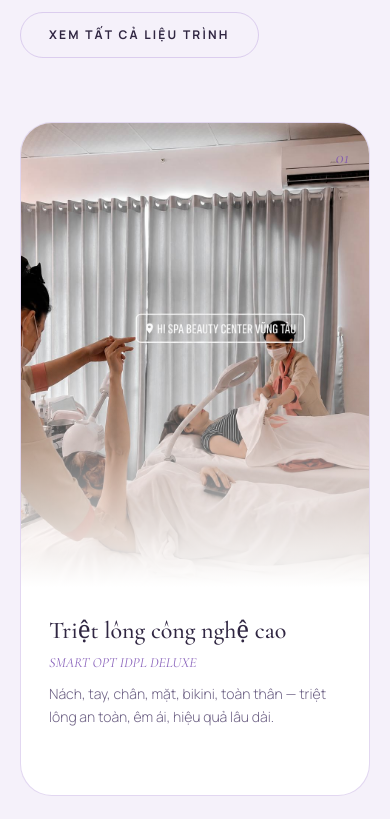
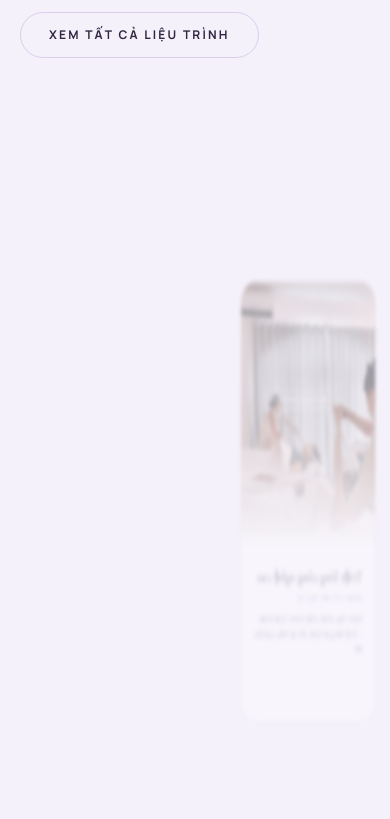
Before and after one commit to dungvt1234/hi-medical-news-website, a Next.js app: page / in a window 390 px wide. Shown: the part 2360-3179 px from the top of the page. Built offline with nearby package versions, Linux system fonts and the light colour scheme.

Commit message:
feat: treatments section -> horizontal scroll-driven 3D coverflow carousel (pin + translateX + perspective/rotateY/translateZ + z-depth blur fading)

```diff
--- a/components/Treatments.tsx
+++ b/components/Treatments.tsx
@@ -3,11 +3,19 @@
 import { useEffect, useRef } from 'react';
 import Link from 'next/link';
 import { Percent } from 'lucide-react';
+import gsap from 'gsap';
+import { ScrollTrigger } from 'gsap/ScrollTrigger';
 import Reveal from './Reveal';
 
+gsap.registerPlugin(ScrollTrigger);
+
 /**
- * Signature Treatments — 4 cards dịch vụ
- * Style: dark navy, large image, minimal typography, hover zoom nhẹ
+ * Signature Treatments — horizontal scroll-driven 3D carousel
+ *
+ * - Cuộn dọc → section bị PIN, dải 6 card TRƯỢT NGANG theo cuộn (scrub).
+ * - Container có perspective; mỗi card có rotateY + translateZ + scale + blur
+ *   + opacity thay đổi theo vị trí so với trung tâm viewport (coverflow depth).
+ * - Card ở giữa: to, rõ, nổi bật. Card xa: lùi sâu, mờ, nhỏ lại (z-depth fading).
  */
 const SERVICES = [
   {
@@ -56,35 +64,77 @@ const SERVICES = [
 ];
 
 export default function Treatments() {
-  const ref = useRef<HTMLDivElement>(null);
+  const triggerRef = useRef<HTMLDivElement>(null);
+  const trackRef = useRef<HTMLDivElement>(null);
 
   useEffect(() => {
-    const el = ref.current;
-    if (!el) return;
-    const obs = new IntersectionObserver(
-      (entries) => {
-        entries.forEach((e) => {
-          if (e.isIntersecting) {
-            el.querySelectorAll('.reveal').forEach((n, i) => {
-              setTimeout(() => n.classList.add('is-visible'), i * 120);
-            });
-            obs.disconnect();
-          }
+    const section = triggerRef.current;
+    const track = trackRef.current;
+    if (!section || !track) return;
+
+    const cards = Array.from(track.querySelectorAll<HTMLElement>('.t-card'));
+
+    // Đo theo từng lần refresh để responsive chuẩn
+    const getScroll = () => {
+      const total = track.scrollWidth - window.innerWidth;
+      return total > 0 ? total : 0;
+    };
+
+    const updateDepth = () => {
+      const center = window.innerWidth / 2;
+      const p = gsap.getProperty(track, 'x') as number;
+      cards.forEach((card) => {
+        const rect = card.getBoundingClientRect();
+        const cardCenter = rect.left + rect.width / 2;
+        const diff = (cardCenter - center) / (window.innerWidth * 0.55); // chuẩn hoá
+        const abs = Math.min(Math.abs(diff), 1.6);
+        const rotY = diff * -30;
+        const tz = -abs * 320;
+        const scale = 1 - abs * 0.22;
+        const blur = abs * 2.5;
+        const opacity = 1 - abs * 0.6;
+        gsap.set(card, {
+          rotationY: rotY,
+          z: tz,
+          scale: Math.max(scale, 0.66),
+          opacity: Math.max(opacity, 0.35),
+          filter: `blur(${blur.toFixed(1)}px)`,
         });
-      },
-      { threshold: 0.15 }
-    );
-    obs.observe(el);
-    return () => obs.disconnect();
+      });
+      void p;
+    };
+
+    const ctx = gsap.context(() => {
+      gsap.to(track, {
+        x: () => -getScroll(),
+        ease: 'none',
+        scrollTrigger: {
+          trigger: section,
+          start: 'top top',
+          end: () => '+=' + Math.max(getScroll(), 1200),
+          scrub: 1,
+          pin: true,
+          anticipatePin: 1,
+          invalidateOnRefresh: true,
+          onUpdate: updateDepth,
+        },
+      });
+    }, section);
+
+    // Cập nhật depth ban đầu
+    requestAnimationFrame(() => ScrollTrigger.refresh());
+    updateDepth();
+
+    return () => ctx.revert();
   }, []);
 
   return (
-    <section id="treatments" className="bg-night py-24 sm:py-32">
-      <div ref={ref} className="mx-auto max-w-7xl px-5 sm:px-8">
-        {/* Heading */}
+    <section id="treatments" className="relative bg-night">
+      {/* Heading */}
+      <div className="mx-auto max-w-7xl px-5 pt-24 sm:px-8 sm:pt-32">
         <div className="mb-16 flex flex-col items-start justify-between gap-6 sm:flex-row sm:items-end">
           <div>
-            <p className="eyebrow reveal mb-5 flex items-center gap-3">
+            <p className="eyebrow mb-5 flex items-center gap-3">
               <span className="h-px w-10 bg-gold" />
               Signature Treatments
             </p>
@@ -96,26 +146,32 @@ export default function Treatments() {
           </div>
           <a
             href="#contact"
-            className="reveal inline-flex shrink-0 items-center gap-2 rounded-full border border-luxury px-7 py-3.5 text-xs font-bold uppercase tracking-[0.18em] text-ink transition-all duration-500 hover:border-rose/60 hover:text-rose-deep"
+            className="inline-flex shrink-0 items-center gap-2 rounded-full border border-luxury px-7 py-3.5 text-xs font-bold uppercase tracking-[0.18em] text-ink transition-all duration-500 hover:border-rose/60 hover:text-rose-deep"
           >
             Xem tất cả liệu trình
           </a>
         </div>
+      </div>
 
-        {/* Grid 6 cards dịch vụ — combo ưu đãi nổi bật */}
-        <div className="grid gap-6 sm:grid-cols-2 lg:grid-cols-3">
+      {/* Horizontal 3D carousel (pinned) */}
+      <div
+        ref={triggerRef}
+        className="relative flex h-[90vh] items-center overflow-hidden"
+        style={{ perspective: '1400px' }}
+      >
+        <div ref={trackRef} className="flex w-max items-stretch gap-6 pl-[40vw] pr-[12vw] will-change-transform">
           {SERVICES.map((t, i) => (
             <Link
               key={t.slug}
               href={`/dich-vu/${t.slug}`}
-              className={`reveal group block overflow-hidden rounded-4xl border transition-all duration-700 hover:-translate-y-1.5 hover:shadow-glow ${
+              className={`t-card group relative block w-[78vw] shrink-0 rounded-4xl border transition-[border-color,box-shadow] duration-500 will-change-transform sm:w-[60vw] lg:w-[38vw] ${
                 t.special
-                  ? 'relative border-gold bg-gradient-to-b from-[#3A2E56] via-[#4A3A6B] to-[#3A2E56] shadow-[0_0_35px_rgba(232,201,90,0.18)] hover:border-[#F3D97A]'
+                  ? 'border-gold bg-gradient-to-b from-[#3A2E56] via-[#4A3A6B] to-[#3A2E56] shadow-[0_0_35px_rgba(232,201,90,0.18)] hover:border-[#F3D97A]'
                   : 'border-luxury bg-night-2 hover:border-rose/40'
-              } ${i % 3 === 1 ? 'lg:mt-10' : ''}`}
+              }`}
             >
               {/* Ảnh */}
-              <div className="relative aspect-[3/4] overflow-hidden">
+              <div className="relative aspect-[3/4] overflow-hidden rounded-t-4xl">
                 {/* eslint-disable-next-line @next/next/no-img-element */}
                 <img
                   src={t.img}
@@ -124,11 +180,9 @@ export default function Treatments() {
                   className="img-zoom h-full w-full object-cover"
                 />
                 <div className="absolute inset-0 bg-gradient-to-t from-night-2 via-transparent to-transparent" />
-                {/* Số thứ tự */}
-                <span className="absolute right-5 top-5 font-heading text-lg italic text-rose-deep/80">
+                <span className="absolute right-5 top-5 font-heading text-lg italic text-rose-deep/80 drop-shadow">
                   0{i + 1}
                 </span>
-                {/* Badge ưu đãi nổi bật */}
                 {t.special && (
                   <span className="absolute left-5 top-5 inline-flex items-center gap-1.5 rounded-full bg-gold px-3.5 py-1.5 text-[11px] font-bold uppercase tracking-[0.15em] text-[#302642] shadow-glow">
                     <Percent className="h-3.5 w-3.5" />
```
